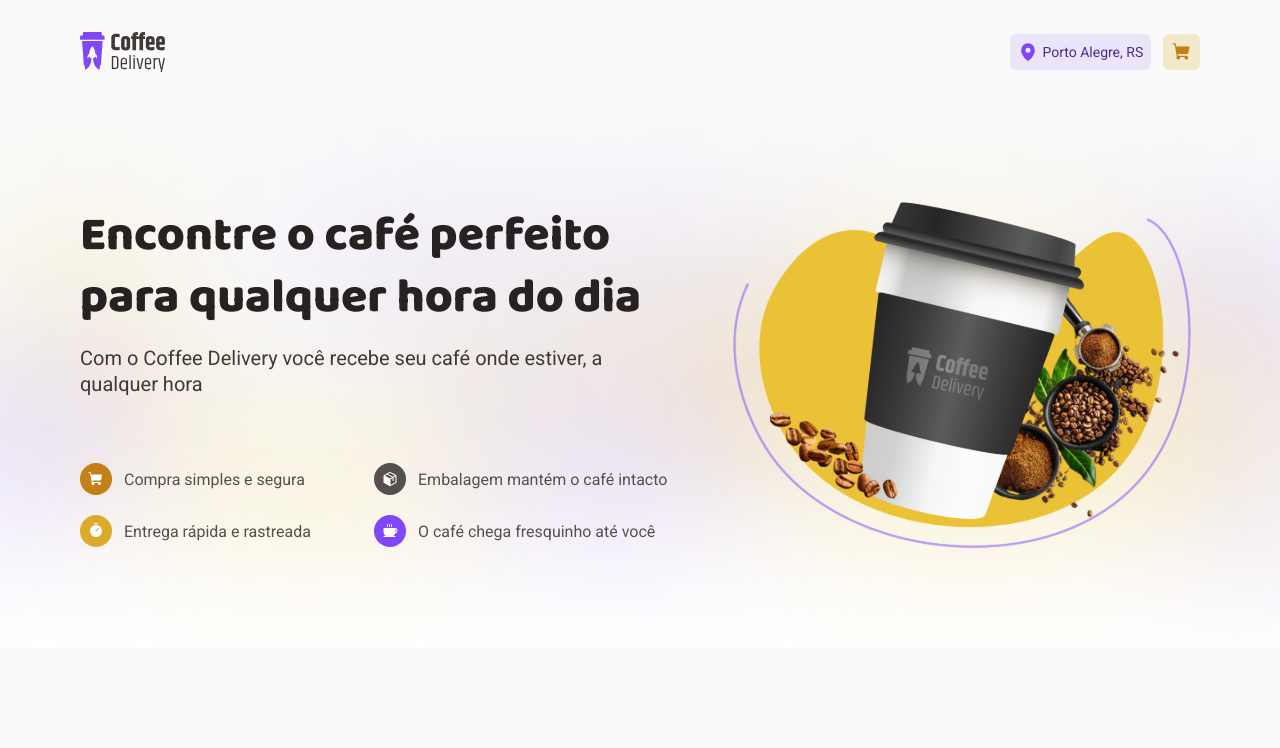
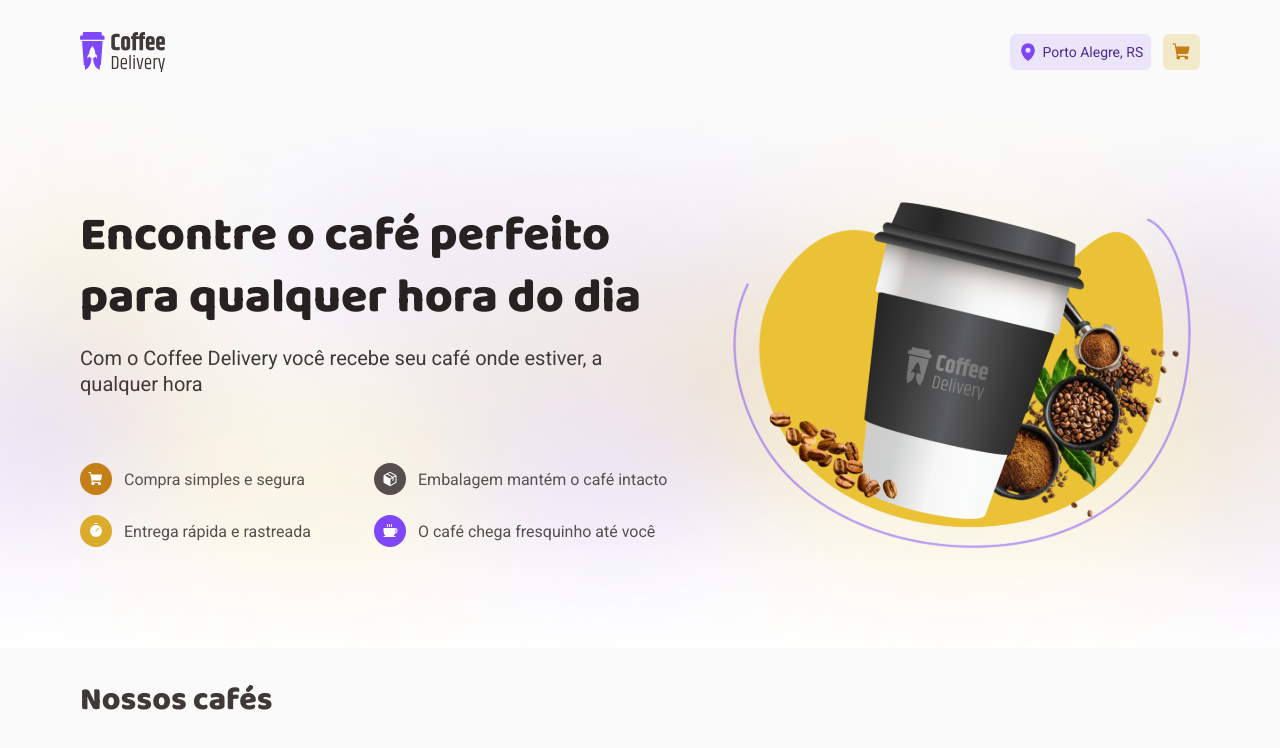
Before and after one commit to MateusHerculano01/coffee-delivery, a React (Vite) app: page / in a window 1280 px wide. Shown: the top 748 px of the page. Built offline with nearby package versions, Linux system fonts and the light colour scheme.

Commit message:
chore: our coffees

```diff
--- /dev/null
+++ b/src/pages/Home/components/OurCoffees/index.tsx
@@ -0,0 +1,12 @@
+import { TitleText } from '../../../../components/Typography'
+import { OurCoffeesContainer } from './styles'
+
+export function OurCoffees() {
+  return (
+    <OurCoffeesContainer className="container">
+      <TitleText size="l" color="subtitle">
+        Nossos cafés
+      </TitleText>
+    </OurCoffeesContainer>
+  )
+}
--- /dev/null
+++ b/src/pages/Home/components/OurCoffees/styles.ts
@@ -0,0 +1,15 @@
+import styled from 'styled-components'
+
+export const OurCoffeesContainer = styled.section`
+  width: 100%;
+  margin-top: 2rem;
+`
+
+export const CoffeeList = styled.div`
+  width: 100%;
+  display: grid;
+  grid-template-columns: repeat(4, 1fr);
+  column-gap: 2rem;
+  row-gap: 2.5rem;
+  margin-top: 3.5rem;
+`
--- a/src/pages/Home/index.tsx
+++ b/src/pages/Home/index.tsx
@@ -1,4 +1,5 @@
 import { Intro } from './components/Intro'
+import { OurCoffees } from './components/OurCoffees'
 
 import { HomeContainer } from './styles'
 
@@ -6,6 +7,7 @@ export function HomePage() {
   return (
     <HomeContainer>
       <Intro />
+      <OurCoffees />
     </HomeContainer>
   )
 }
```
